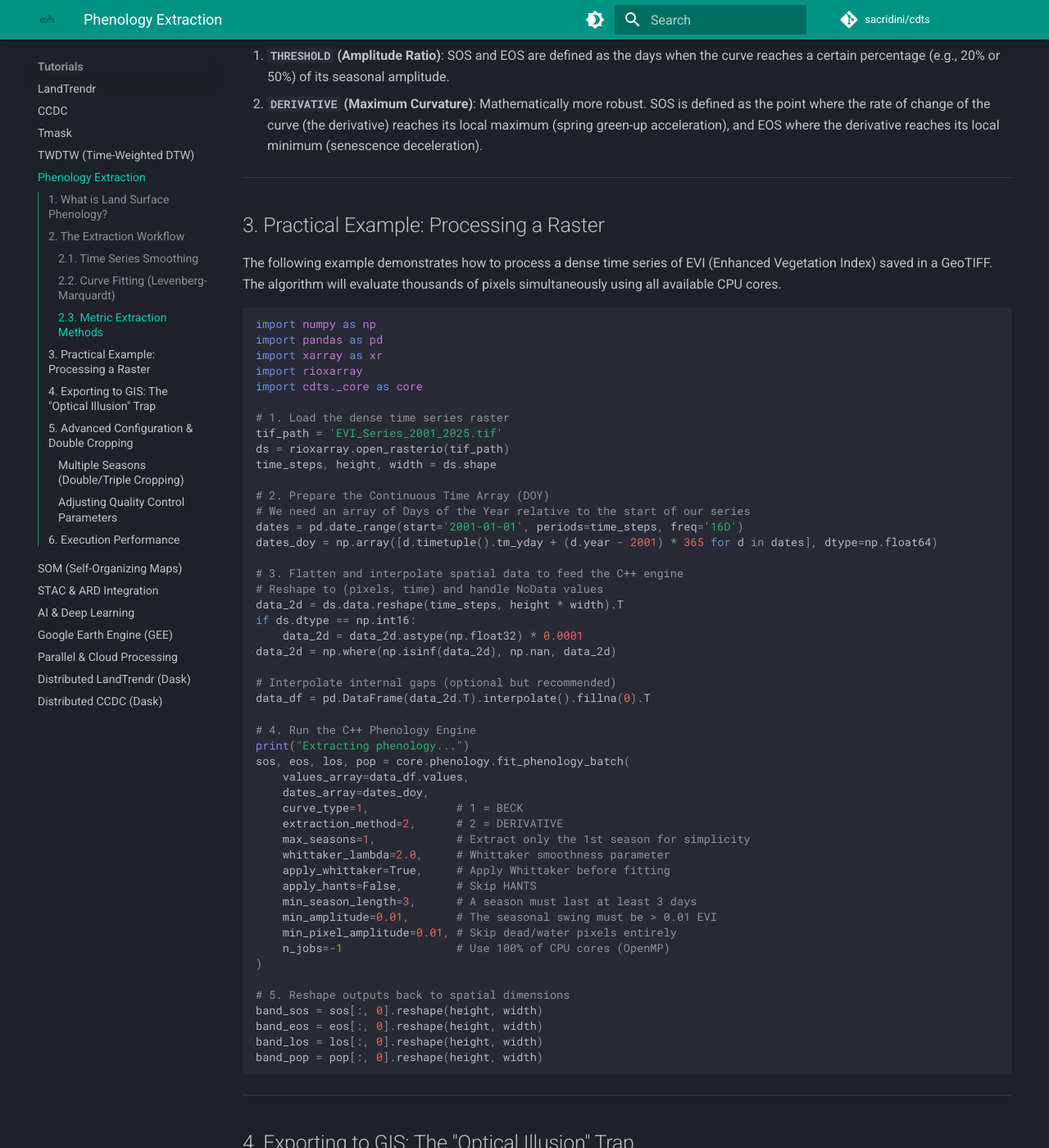
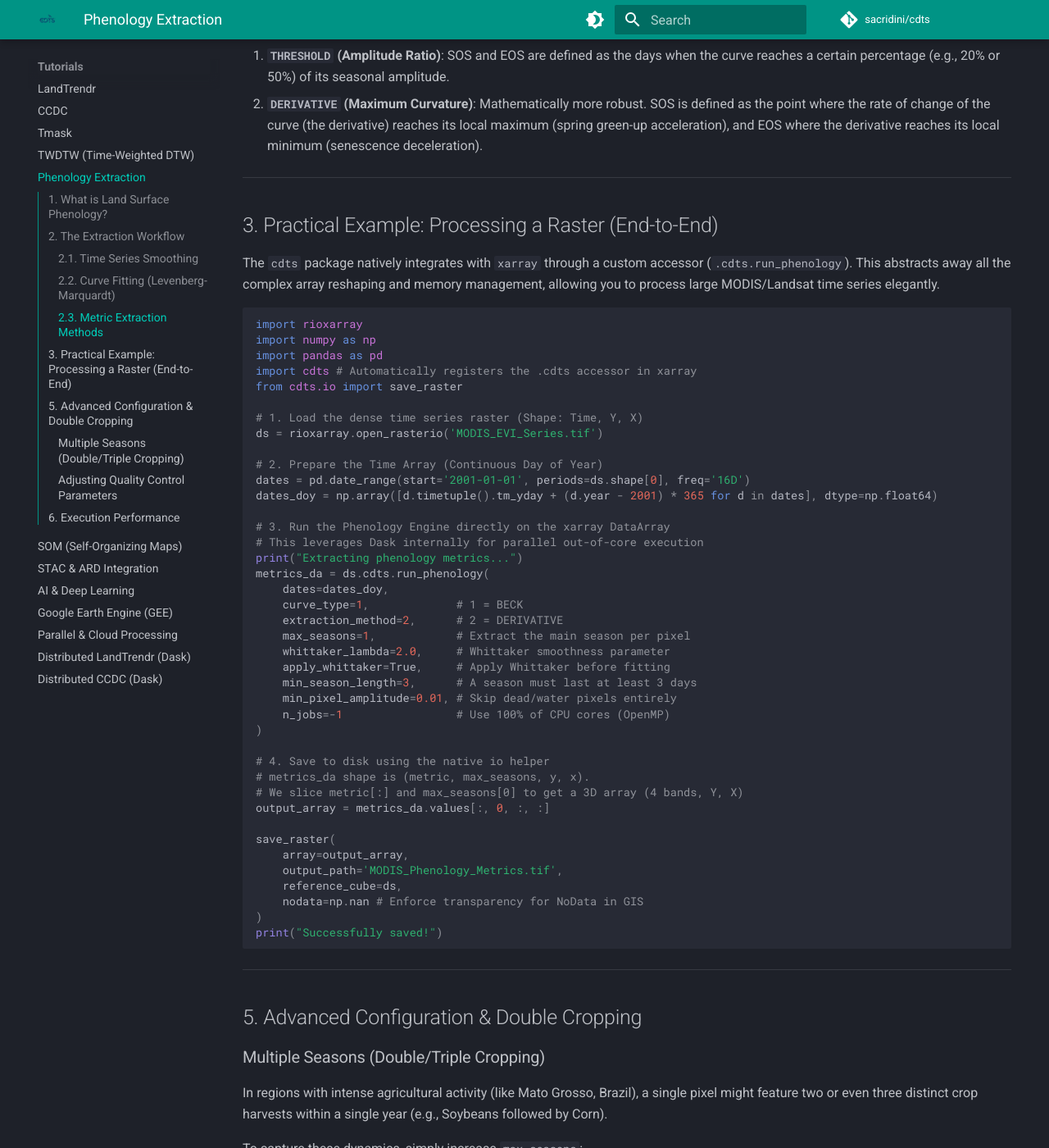
Before and after one commit to sacridini/cdts, an MkDocs documentation site: the page built from docs/tutorials/phenology.md, in a window 1280 px wide and 1400 px high, scrolled down 1692 px. Shown: the whole window at 82% size. Built offline with MkDocs 1.6.1 and Material for MkDocs 9.7.7, drawn with Linux system fonts in a browser that asks for light colours; comment, search, counter and statistics services are not loaded; some of the changed text lies outside the part shown.

Commit message:
docs: simplify phenology tutorial using cdts xarray accessor for direct e2e example

````diff
--- a/docs/tutorials/phenology.md
+++ b/docs/tutorials/phenology.md
@@ -64,85 +64,49 @@ Once the curve is fitted perfectly, how do we define the "Start" and "End" of th
 
 ---
 
-## 3. Practical Example: Processing a Raster
+## 3. Practical Example: Processing a Raster (End-to-End)
 
-The following example demonstrates how to process a dense time series of EVI (Enhanced Vegetation Index) saved in a GeoTIFF. The algorithm will evaluate thousands of pixels simultaneously using all available CPU cores.
+The `cdts` package natively integrates with `xarray` through a custom accessor (`.cdts.run_phenology`). This abstracts away all the complex array reshaping and memory management, allowing you to process large MODIS/Landsat time series elegantly.
 
 ```python
+import rioxarray
 import numpy as np
 import pandas as pd
-import xarray as xr
-import rioxarray
-import cdts._core as core
+import cdts # Automatically registers the .cdts accessor in xarray
+from cdts.io import save_raster
 
-# 1. Load the dense time series raster
-tif_path = 'EVI_Series_2001_2025.tif'
-ds = rioxarray.open_rasterio(tif_path)
-time_steps, height, width = ds.shape
+# 1. Load the dense time series raster (Shape: Time, Y, X)
+ds = rioxarray.open_rasterio('MODIS_EVI_Series.tif')
 
-# 2. Prepare the Continuous Time Array (DOY)
-# We need an array of Days of the Year relative to the start of our series
-dates = pd.date_range(start='2001-01-01', periods=time_steps, freq='16D')
+# 2. Prepare the Time Array (Continuous Day of Year)
+dates = pd.date_range(start='2001-01-01', periods=ds.shape[0], freq='16D')
 dates_doy = np.array([d.timetuple().tm_yday + (d.year - 2001) * 365 for d in dates], dtype=np.float64)
 
-# 3. Flatten and interpolate spatial data to feed the C++ engine
-# Reshape to (pixels, time) and handle NoData values
-data_2d = ds.data.reshape(time_steps, height * width).T
-if ds.dtype == np.int16:
-    data_2d = data_2d.astype(np.float32) * 0.0001
-data_2d = np.where(np.isinf(data_2d), np.nan, data_2d)
-
-# Interpolate internal gaps (optional but recommended)
-data_df = pd.DataFrame(data_2d.T).interpolate().fillna(0).T
-
-# 4. Run the C++ Phenology Engine
-print("Extracting phenology...")
-sos, eos, los, pop = core.phenology.fit_phenology_batch(
-    values_array=data_df.values,
-    dates_array=dates_doy,
+# 3. Run the Phenology Engine directly on the xarray DataArray
+# This leverages Dask internally for parallel out-of-core execution
+print("Extracting phenology metrics...")
+metrics_da = ds.cdts.run_phenology(
+    dates=dates_doy,
     curve_type=1,             # 1 = BECK
     extraction_method=2,      # 2 = DERIVATIVE
-    max_seasons=1,            # Extract only the 1st season for simplicity
+    max_seasons=1,            # Extract the main season per pixel
     whittaker_lambda=2.0,     # Whittaker smoothness parameter
     apply_whittaker=True,     # Apply Whittaker before fitting
-    apply_hants=False,        # Skip HANTS
     min_season_length=3,      # A season must last at least 3 days
-    min_amplitude=0.01,       # The seasonal swing must be > 0.01 EVI
     min_pixel_amplitude=0.01, # Skip dead/water pixels entirely
     n_jobs=-1                 # Use 100% of CPU cores (OpenMP)
 )
 
-# 5. Reshape outputs back to spatial dimensions
-band_sos = sos[:, 0].reshape(height, width)
-band_eos = eos[:, 0].reshape(height, width)
-band_los = los[:, 0].reshape(height, width)
-band_pop = pop[:, 0].reshape(height, width)
-```
+# 4. Save to disk using the native io helper
+# metrics_da shape is (metric, max_seasons, y, x).
+# We slice metric[:] and max_seasons[0] to get a 3D array (4 bands, Y, X)
+output_array = metrics_da.values[:, 0, :, :]
 
----
-
-## 4. Exporting to GIS: The "Optical Illusion" Trap
-
-When the C++ engine encounters a pixel that doesn't represent vegetation (e.g., water, urban areas, or flat deserts), or a pixel that violates our quality controls (`min_amplitude`), it skips the computationally expensive curve fitting and immediately returns `NaN` (Not a Number) for that pixel's metrics.
-
-**Important Note for QGIS/ArcGIS users:**
-If you save this array directly to a `.tif` file without explicitly telling the software that `NaN` means "NoData", your GIS software will try to render those `NaN` pixels as valid numbers. This causes an "optical illusion" where the bounding box of your image is filled with solid black/white pixels, destroying the visual mask of your study area.
-
-To avoid this, always enforce the `nodata` tag before writing your file with `rioxarray`:
-
-```python
-from cdts.io import save_raster
-
-# Stack the bands into a single 3D NumPy array (Bands, Y, X)
-output_array = np.stack([band_sos, band_eos, band_los, band_pop], axis=0)
-
-# Save the raster automatically inheriting the spatial metadata from 'ds'
-# IMPORTANT: Pass nodata=np.nan so QGIS treats the empty pixels as transparent
 save_raster(
     array=output_array,
-    output_path='Phenology_Metrics.tif',
+    output_path='MODIS_Phenology_Metrics.tif',
     reference_cube=ds,
-    nodata=np.nan
+    nodata=np.nan # Enforce transparency for NoData in GIS
 )
 print("Successfully saved!")
 ```
````
